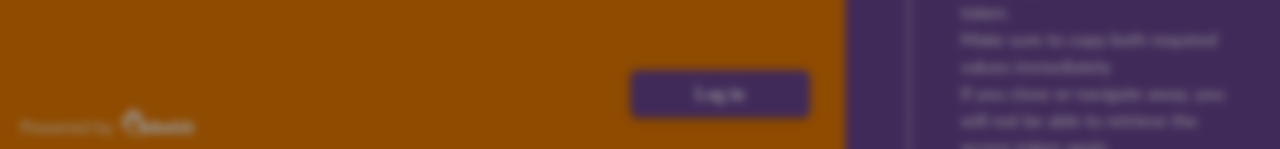
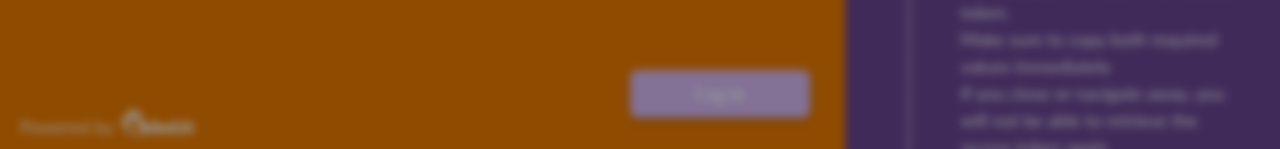
Before and after one commit to Rebel-it/rebel-ot-discover-edgeapp, a React (Vite) app in the folder src/Rebelit.OT.Discover.EdgeApp.WebApp/: page /login in a window 1280 px wide. Shown: the part 642-791 px from the top of the page. Built offline with nearby package versions, Linux system fonts and the light colour scheme; a web font is replaced by a local one.

Commit message:
login button should be disabled if fields are not filled in

```diff
--- a/src/Rebelit.OT.Discover.EdgeApp.WebApp/src/components/atoms/button/Button.tsx
+++ b/src/Rebelit.OT.Discover.EdgeApp.WebApp/src/components/atoms/button/Button.tsx
@@ -3,12 +3,12 @@ import styles from './Button.module.css';
 type Props = {
   text: string;
   onClick: () => void;
-  loading?: boolean;
+  disabled?: boolean;
 }
 
-export default function Button({ text, onClick, loading }: Readonly<Props>) {
+export default function Button({ text, onClick, disabled }: Readonly<Props>) {
   return (
-    <button className={styles.button} onClick={onClick} disabled={loading}>
+    <button className={styles.button} onClick={onClick} disabled={disabled}>
       {text}
     </button>
   )
--- a/src/Rebelit.OT.Discover.EdgeApp.WebApp/src/pages/loginPage/LoginPage.tsx
+++ b/src/Rebelit.OT.Discover.EdgeApp.WebApp/src/pages/loginPage/LoginPage.tsx
@@ -101,7 +101,7 @@ function LoginPage() {
       title="Log in"
       continueButtonText="Log in"
       onContinue={handleLogin}
-      loading={isSubmitting}>
+      continueDisabled={isSubmitting || !serviceAccount.apiApplicationID || !serviceAccount.accessToken}>
 
       <form className={styles.loginForm} noValidate>
         <div className={styles.formFieldWrapper}>
--- a/src/Rebelit.OT.Discover.EdgeApp.WebApp/src/pages/plcConnectPage/PlcConnect.tsx
+++ b/src/Rebelit.OT.Discover.EdgeApp.WebApp/src/pages/plcConnectPage/PlcConnect.tsx
@@ -102,7 +102,7 @@ function PlcConnect() {
       title="PLC connection"
       continueButtonText="Connect"
       onContinue={handlePlcConnect}
-      loading={isSubmitting}
+      continueDisabled={isSubmitting}
     >
       <form className={styles.plcConnectForm} noValidate>
         <div className={styles.formFieldWrapper}>
--- a/src/Rebelit.OT.Discover.EdgeApp.WebApp/src/pages/sourcePage/SourcePage.tsx
+++ b/src/Rebelit.OT.Discover.EdgeApp.WebApp/src/pages/sourcePage/SourcePage.tsx
@@ -74,7 +74,7 @@ function SourcePage() {
       title="Create data source"
       continueButtonText="Create data source"
       onContinue={handleCreateDataSource}
-      loading={isSubmitting}
+      continueDisabled={isSubmitting}
     >
       <form className={style.sourceForm} noValidate>
         <div className={style.formFieldWrapper}>
--- a/src/Rebelit.OT.Discover.EdgeApp.WebApp/src/pages/tagPage/TagPage.tsx
+++ b/src/Rebelit.OT.Discover.EdgeApp.WebApp/src/pages/tagPage/TagPage.tsx
@@ -130,7 +130,7 @@ function TagPage() {
       title="Tags"
       continueButtonText={noTagsAvailable ? "Finish" : "Create tags"}
       onContinue={noTagsAvailable ? () => navigate(Pages.start) : handleCreateTags}
-      loading={!buttonClickable()}>
+      continueDisabled={!buttonClickable()}>
 
       <div className={styles.page}>
         <div className={styles.statusIndicatorWrapper}>
--- a/src/Rebelit.OT.Discover.EdgeApp.WebApp/src/pages/variablesPage/VariablesPage.tsx
+++ b/src/Rebelit.OT.Discover.EdgeApp.WebApp/src/pages/variablesPage/VariablesPage.tsx
@@ -57,7 +57,7 @@ function VariablesPage() {
         markStepCompleted("variables");
         navigate(Pages.tags);
       }}
-      loading={isSubmitting}
+      continueDisabled={isSubmitting}
     >
       <div className={styles.page}>
         <>
--- a/src/Rebelit.OT.Discover.EdgeApp.WebApp/src/pages/wizardPage/WizardPage.tsx
+++ b/src/Rebelit.OT.Discover.EdgeApp.WebApp/src/pages/wizardPage/WizardPage.tsx
@@ -10,12 +10,12 @@ type Props = {
   wizardStep?: WizardStepKey;
   continueButtonText?: string;
   onContinue?: () => void;
-  loading?: boolean;
+  continueDisabled?: boolean;
 }
 
 export default function WizardPage({ children, title,
   wizardStep, continueButtonText,
-  onContinue, loading }: Readonly<Props>) {
+  onContinue, continueDisabled }: Readonly<Props>) {
   return (
     <div className={styles.wizardPage}>
       <div className={styles.content}>
@@ -23,7 +23,7 @@ export default function WizardPage({ children, title,
         {children}
         <div className={styles.buttonWrapper}>
           {continueButtonText && onContinue && (
-            <Button text={continueButtonText} onClick={onContinue} loading={loading} />
+            <Button text={continueButtonText} onClick={onContinue} disabled={continueDisabled} />
           )}
         </div>
       </div>
```
